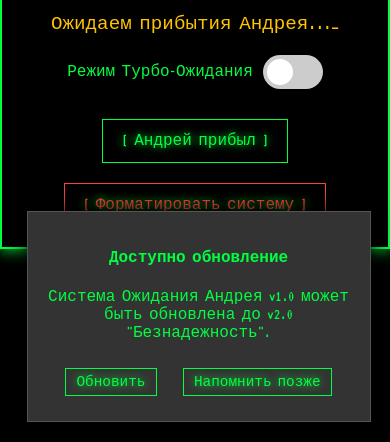
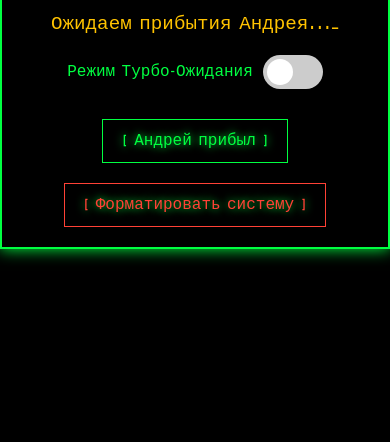
Before and after one commit to Ariskrisen/andrey-project, a plain HTML site: page index.html in a window 390 px wide. Shown: the part 402-844 px from the top of the page. Drawn offline with nearby package versions, Linux system fonts and the light colour scheme; no server answers; a web font is replaced by a local one.

Commit message:
Update style.css
Fix: Notification banner not hiding on mobile

```diff
--- a/style.css
+++ b/style.css
@@ -66,8 +66,24 @@ body.chaos img, body.chaos canvas { filter: invert(1); }
 .fake-error-content .ok-btn { position: absolute; bottom: 10px; right: 50%; transform: translateX(50%); padding: 5px 25px; border: 1px solid #999; background-color: #f0f0f0; }
 
 /* Уведомление об обновлении */
-.update-notification { position: fixed; bottom: 20px; right: -400px; width: 350px; background-color: #333; border: 1px solid #555; padding: 15px; box-shadow: 0 0 20px black; z-index: 1001; transition: right 0.7s ease-in-out; }
-.update-notification.show { right: 20px; }
+.update-notification {
+    position: fixed;
+    bottom: 20px;
+    right: 20px;
+    width: 350px;
+    background-color: #333;
+    border: 1px solid #555;
+    padding: 15px;
+    box-shadow: 0 0 20px black;
+    z-index: 1001;
+    /* ИСПРАВЛЕНО: Скрываем через transform, а не через right */
+    transform: translateX(150%);
+    transition: transform 0.7s ease-in-out;
+}
+.update-notification.show {
+    /* ИСПРАВЛЕНО: Возвращаем на место */
+    transform: translateX(0);
+}
 .update-notification button { font-size: 0.9em; padding: 5px 10px; }
 
 /* Бесполезный переключатель */
@@ -139,7 +155,14 @@ body.tilted { transition: transform 0.5s ease-in-out; transform: rotate(-2deg);
     }
     .fake-error { top: 15%; } /* Двигаем повыше */
     .paywall { top: 30%; }
-    .update-notification { right: 5vw; bottom: 20px; left: auto; transform: none; width: 80vw;} /* Перемещаем в угол */
+    .update-notification {
+    width: 85vw; /* Занимает 85% ширины экрана */
+    right: 5vw;  /* Отступ 5% справа */
+    bottom: 20px;
+    left: auto;
+    /* Сбрасываем translateX, так как transform уже используется для скрытия/показа */
+    transform: translateX(150%);
+}
 
     /* Уменьшаем и перемещаем Скрепыша, чтобы не мешал */
     .clippy {
```
